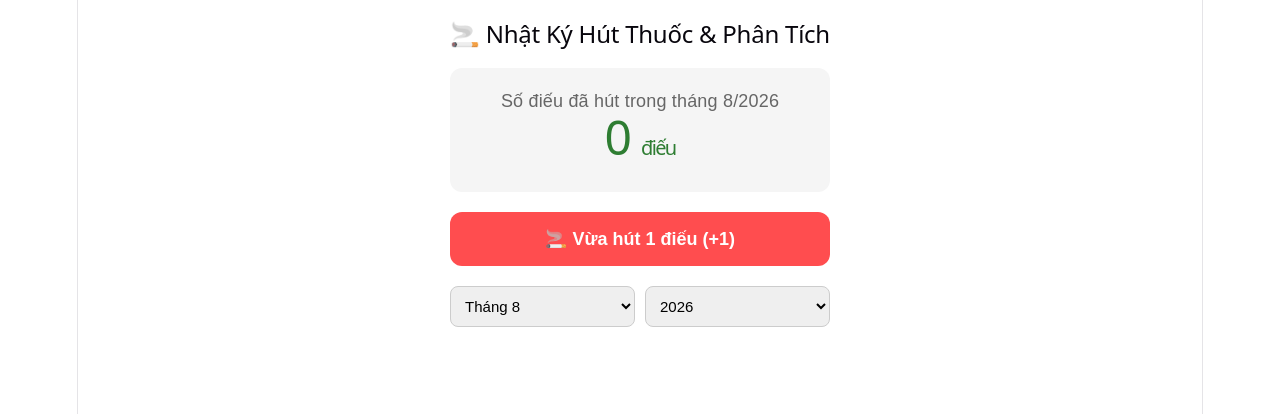
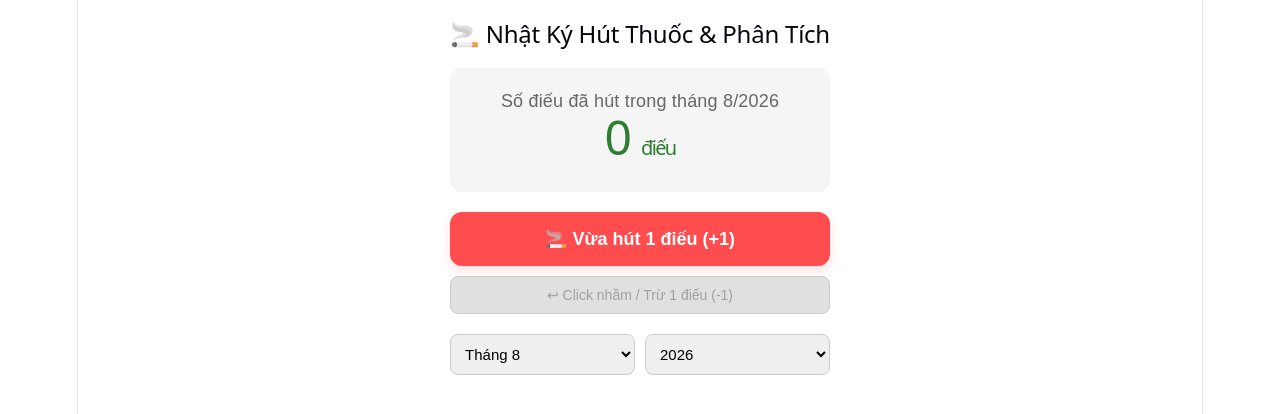
Before and after one commit to lequynh-code/mint_smoking_tracker, a React (Vite) app in the folder frontend/: page /tracker in a window 1280 px wide. Shown: the top 414 px of the page. Built offline with nearby package versions, Linux system fonts and the light colour scheme.

Commit message:
fix: ui text typos and add linux x64 binary

```diff
--- a/frontend/src/pages/SmokingTracker.tsx
+++ b/frontend/src/pages/SmokingTracker.tsx
@@ -5,7 +5,6 @@ export default function SmokingTracker() {
   const [analytics, setAnalytics] = useState<any>(null);
   const [loading, setLoading] = useState<boolean>(false);
 
-  // Mặc định chọn tháng/năm hiện tại
   const [month, setMonth] = useState<number>(new Date().getMonth() + 1);
   const [year, setYear] = useState<number>(new Date().getFullYear());
 
@@ -21,38 +20,57 @@ export default function SmokingTracker() {
       if (res.ok) {
         const data = await res.json();
         setAnalytics(data);
-        setCount(data.total || 0); // Gán số điếu đúng của tháng đó
+        setCount(data.total || 0);
       } else {
         setCount(0);
       }
     } catch (e) {
-      console.error('Lỗi lấy dữ liệu tháng:', e);
-      setCount(0);
+      console.error('Lỗi lấy dữ liệu:', e);
     } finally {
       setLoading(false);
     }
   };
 
-  // Tự động gọi API mỗi khi biến month hoặc year thay đổi
   useEffect(() => {
     fetchAnalytics(month, year);
   }, [month, year]);
 
+  // Xử lý CỘNG (+1)
   const handleAddCigarette = async () => {
+    // 1. Tăng ngay trên màn hình để giao diện phản hồi lập tức
+    setCount(prev => prev + 1);
+
     try {
-      // Gửi timestamp chính xác lên server
       await fetch('/api/log', {
         method: 'POST',
         headers: { 'Content-Type': 'application/json' },
-        body: JSON.stringify({
-          user_id: getUserId(),
-          created_at: new Date().toISOString()
-        })
+        body: JSON.stringify({ user_id: getUserId(), action: 'add' })
       });
-      // Load lại đúng số liệu tháng đang chọn
       fetchAnalytics(month, year);
     } catch (e) {
-      console.error('Lỗi lưu log:', e);
+      console.error('Lỗi cộng điếu:', e);
+      // Nếu lỗi thì hoàn tác
+      setCount(prev => Math.max(0, prev - 1));
+    }
+  };
+
+  // Xử lý TRỪ (-1)
+  const handleRemoveCigarette = async () => {
+    if (count <= 0) return;
+
+    // 1. Giảm ngay trên màn hình
+    setCount(prev => Math.max(0, prev - 1));
+
+    try {
+      await fetch('/api/log', {
+        method: 'POST',
+        headers: { 'Content-Type': 'application/json' },
+        body: JSON.stringify({ user_id: getUserId(), action: 'delete' })
+      });
+      fetchAnalytics(month, year);
+    } catch (e) {
+      console.error('Lỗi trừ điếu:', e);
+      setCount(prev => prev + 1);
     }
   };
 
@@ -60,7 +78,7 @@ export default function SmokingTracker() {
     <div style={{ padding: '20px', fontFamily: 'sans-serif', maxWidth: 480, margin: '0 auto' }}>
       <h2 style={{ textAlign: 'center' }}>🚬 Nhật Ký Hút Thuốc & Phân Tích</h2>
 
-      {/* Thẻ hiển thị số điếu của tháng đang chọn */}
+      {/* Khung hiển thị số điếu */}
       <div style={{ background: '#f5f5f5', padding: '20px', borderRadius: '12px', textAlign: 'center', margin: '20px 0' }}>
         <p style={{ color: '#666', margin: 0 }}>Số điếu đã hút trong tháng {month}/{year}</p>
         <h1 style={{ fontSize: '48px', color: '#2e7d32', margin: '10px 0' }}>
@@ -68,6 +86,8 @@ export default function SmokingTracker() {
         </h1>
       </div>
 
+      {/* Cụm nút Cộng / Trừ */}
+      <div style={{ display: 'flex', flexDirection: 'column', gap: '10px', marginBottom: '20px' }}>
         <button
           onClick={handleAddCigarette}
           style={{
@@ -80,11 +100,30 @@ export default function SmokingTracker() {
             fontSize: '18px',
             fontWeight: 'bold',
             cursor: 'pointer',
-          marginBottom: '20px'
+            boxShadow: '0 4px 10px rgba(255, 77, 79, 0.2)'
           }}
         >
           🚬 Vừa hút 1 điếu (+1)
         </button>
+
+        <button
+          onClick={handleRemoveCigarette}
+          disabled={count <= 0}
+          style={{
+            width: '100%',
+            padding: '10px',
+            backgroundColor: count <= 0 ? '#e0e0e0' : '#f0f0f0',
+            color: count <= 0 ? '#a0a0a0' : '#555',
+            border: '1px solid #ccc',
+            borderRadius: '8px',
+            fontSize: '14px',
+            fontWeight: '500',
+            cursor: count <= 0 ? 'not-allowed' : 'pointer'
+          }}
+        >
+          ↩ Click nhầm / Trừ 1 điếu (-1)
+        </button>
+      </div>
 
       {/* Bộ lọc Tháng / Năm */}
       <div style={{ display: 'flex', gap: '10px', marginBottom: '15px' }}>
```
Also changed, not shown: 1 other file (tests, documents, lock files or other folders). Lines whose indentation alone changed are shown as unchanged.
